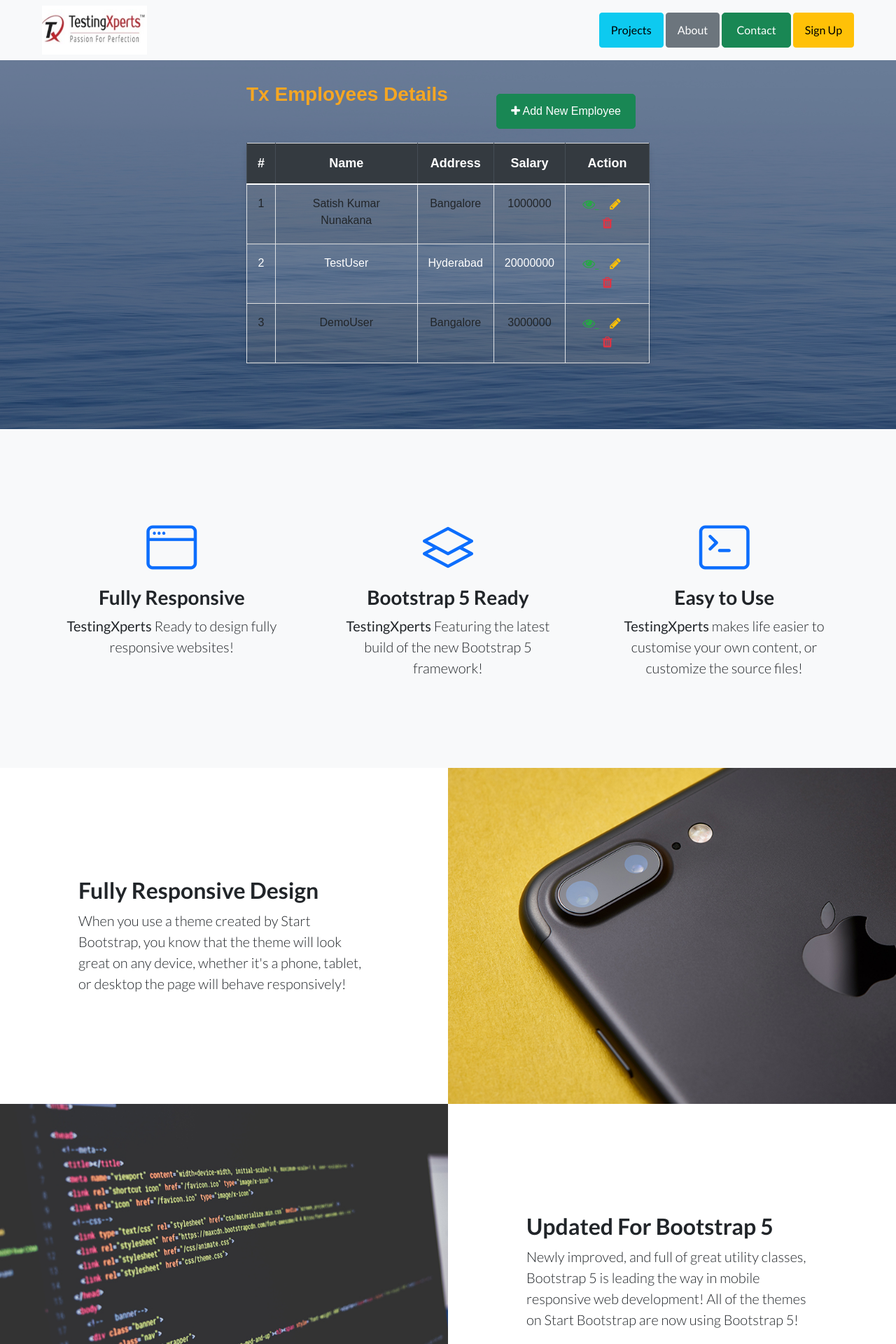
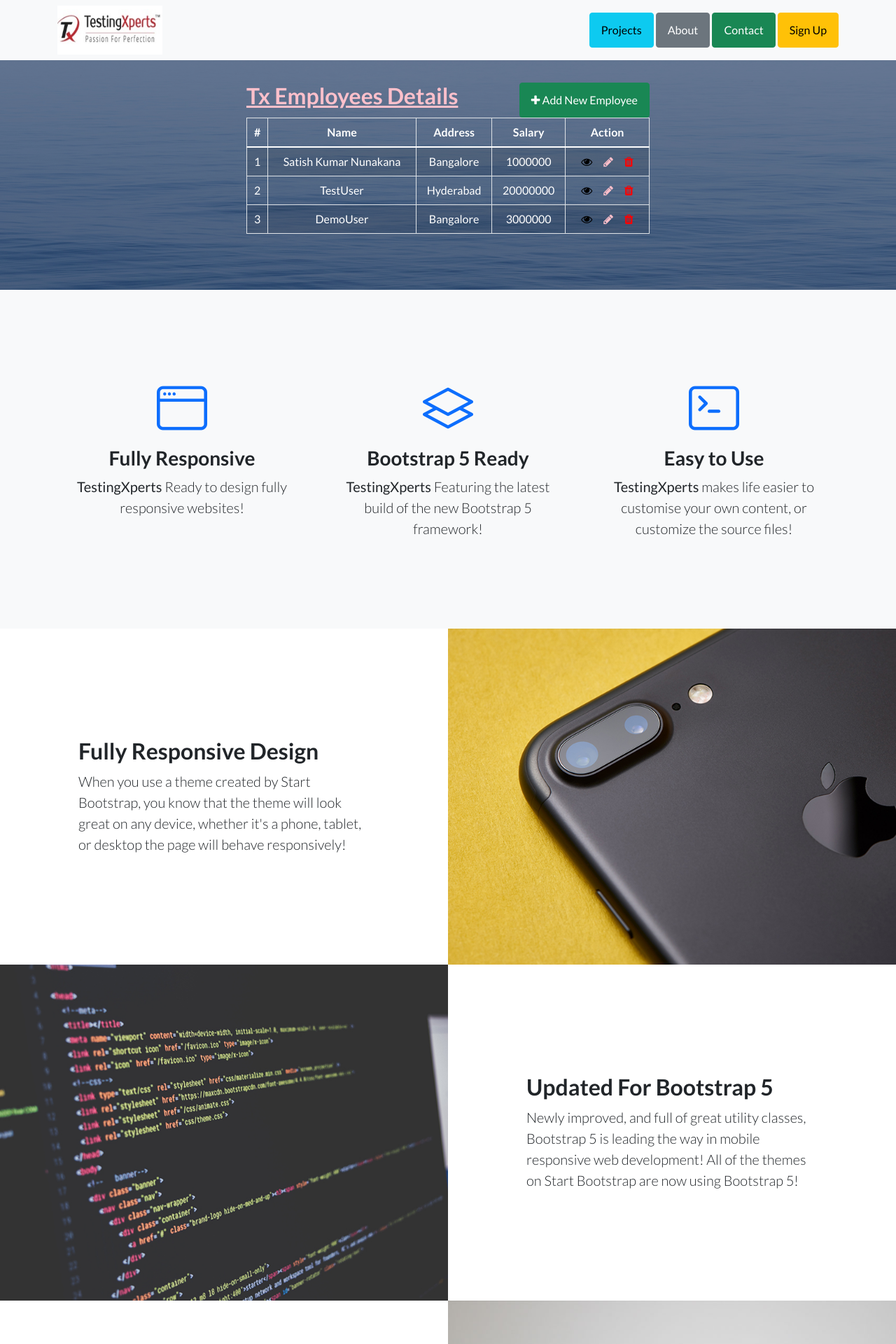
Before and after one commit to GoutamTx/my_php_app, a PHP site: page / in a window 1280 px wide. Shown: the top 1920 px of the page at 70% size. Run offline with PHP 8.4, Linux system fonts and the light colour scheme; data comes from the database, SQL or seed files in the repository; data that the repository does not hold is empty; some libraries are stand-ins or nearby versions.

Commit message:
Update index.php

```diff
--- a/index.php
+++ b/index.php
@@ -29,52 +29,6 @@
             padding-top: 2rem;
             padding-bottom: 4rem;
         }
- .masthead {
-        background: rgba(0, 0, 0, 0.5); /* Semi-transparent black background */
-        padding: 40px 0;
-    }
-
-    .container {
-        max-width: 1200px; /* Increase the max width */
-        padding: 0 20px;
-    }
-
-    .btn-success {
-        padding: 12px 20px;
-        font-size: 16px;
-        border-radius: 5px;
-    }
-
-    .table {
-        width: 100%;
-        margin-top: 20px;
-        margin-bottom: 30px;
-    }
-
-    .table td, .table th {
-        text-align: center;
-        padding: 15px;
-    }
-
-    .table-bordered {
-        border: 1px solid #ddd;
-    }
-
-    .thead-dark {
-        background-color: rgba(0, 0, 0, 0.8); /* Dark semi-transparent header */
-    }
-
-    .table-hover tbody tr:hover {
-        background-color: rgba(255, 255, 255, 0.2); /* Transparent hover effect */
-    }
-
-    .text-white {
-        font-family: 'Arial', sans-serif;
-    }
-
-    .pull-right {
-        margin-right: 20px;
-    }
 
     </style>
     <script>
@@ -100,57 +54,44 @@
             </div>
         </div>
     </nav>
-
-
     <!-- Masthead-->
-     <header class="masthead">
-    <div class="container position-relative" style="max-width: 1200px; padding: 0 15px;">
+    <header class="masthead" >
+    <div class="container position-relative">
         <div class="row justify-content-center">
             <div class="wrapper">
                 <div class="text-center text-white">
                     <div>
-                        <!-- Title Section -->
-                        <h2 class="pull-left" style="color:#f5a623; font-size: 28px;">Tx Employees Details</h2>
-                        <!-- Add New Employee Button -->
-                        <a href="create.php" class="btn btn-success pull-right mt-3" style="margin-bottom: 20px; font-size: 16px; padding: 12px 20px;">
-                            <i class="fa fa-plus"></i> Add New Employee
-                        </a>
-
+                        <h2 class="pull-left" style="color:pink;"><u>Tx Employees Details</u></h2>
+                        <a href="create.php" class="btn btn-success pull-right"><i class="fa fa-plus"></i> Add New Employee</a>
                         <?php
                         // Include config file
                         require_once "config.php";
 
                         // Attempt select query execution
                         $sql = "SELECT * FROM employees";
-                        if ($result = mysqli_query($link, $sql)) {
-                            if (mysqli_num_rows($result) > 0) {
-                                echo '<table class="table table-bordered table-striped table-hover" style="background-color: rgba(255, 255, 255, 0.1); border-radius: 10px; color:white; box-shadow: 0 4px 8px rgba(0, 0, 0, 0.1);">';
-                                    echo "<thead class='thead-dark'>";
+                        if($result = mysqli_query($link, $sql)){
+                            if(mysqli_num_rows($result) > 0){
+                                echo '<table class="table table-bordered table-striped">';
+                                    echo "<thead>";
                                         echo "<tr>";
-                                            echo "<th style='font-size: 18px;'>#</th>";
-                                            echo "<th style='font-size: 18px;'>Name</th>";
-                                            echo "<th style='font-size: 18px;'>Address</th>";
-                                            echo "<th style='font-size: 18px;'>Salary</th>";
-                                            echo "<th style='font-size: 18px;'>Action</th>";
+                                            echo "<th style='color:white;'>#</th>";
+                                            echo "<th style='color:white;'>Name</th>";
+                                            echo "<th style='color:white;'>Address</th>";
+                                            echo "<th style='color:white;'>Salary</th>";
+                                            echo "<th style='color:white;'>Action</th>";
                                         echo "</tr>";
                                     echo "</thead>";
                                     echo "<tbody>";
-                                    while ($row = mysqli_fetch_array($result)) {
+                                    while($row = mysqli_fetch_array($result)){
                                         echo "<tr>";
-                                            echo "<td>" . $row['id'] . "</td>";
-                                            echo "<td>" . $row['name'] . "</td>";
-                                            echo "<td>" . $row['address'] . "</td>";
-                                            echo "<td>" . $row['salary'] . "</td>";
-                                            echo "<td class='text-center'>";
-                                                echo '<a href="read.php?id=' . $row['id'] . '" class="mr-3" title="View Record" data-toggle="tooltip" style="color: #28a745; font-size: 18px;">
-                                                          <span class="fa fa-eye"></span>
-                                                      </a>';
-                                                echo '<a href="update.php?id=' . $row['id'] . '" class="mr-3" title="Update Record" data-toggle="tooltip" style="color: #ffc107; font-size: 18px;">
-                                                          <span class="fa fa-pencil"></span>
-                                                      </a>';
-                                                echo '<a href="delete.php?id=' . $row['id'] . '" title="Delete Record" data-toggle="tooltip" style="color: #dc3545; font-size: 18px;">
-                                                          <span class="fa fa-trash"></span>
-                                                      </a>';
+                                            echo "<td style='color:white;'>" . $row['id'] . "</td>";
+                                            echo "<td style='color:white;'>" . $row['name'] . "</td>";
+                                            echo "<td style='color:white;'>" . $row['address'] . "</td>";
+                                            echo "<td style='color:white;'>" . $row['salary'] . "</td>";
+                                            echo "<td>";
+                                                echo '<a href="read.php?id='. $row['id'] .'" class="mr-3" title="View Record" data-toggle="tooltip" style="color:black;"><span class="fa fa-eye"></span></a>';
+                                                echo '<a href="update.php?id='. $row['id'] .'" class="mr-3" title="Update Record" data-toggle="tooltip" style="color:pink;"><span class="fa fa-pencil"></span></a>';
+                                                echo '<a href="delete.php?id='. $row['id'] .'" title="Delete Record" data-toggle="tooltip" style="color:red;"><span class="fa fa-trash"></span></a>';
                                             echo "</td>";
                                         echo "</tr>";
                                     }
@@ -158,10 +99,10 @@
                                 echo "</table>";
                                 // Free result set
                                 mysqli_free_result($result);
-                            } else {
+                            } else{
                                 echo '<div class="alert alert-danger"><em>No records were found.</em></div>';
                             }
-                        } else {
+                        } else{
                             echo "Oops! Something went wrong. Please try again later.";
                         }
                         // Close connection
@@ -172,7 +113,7 @@
             </div>
         </div>
     </div>
-</header>
+        </header>
         <!-- Icons Grid-->
         <section class="features-icons bg-light text-center">
             <div class="container">
```
